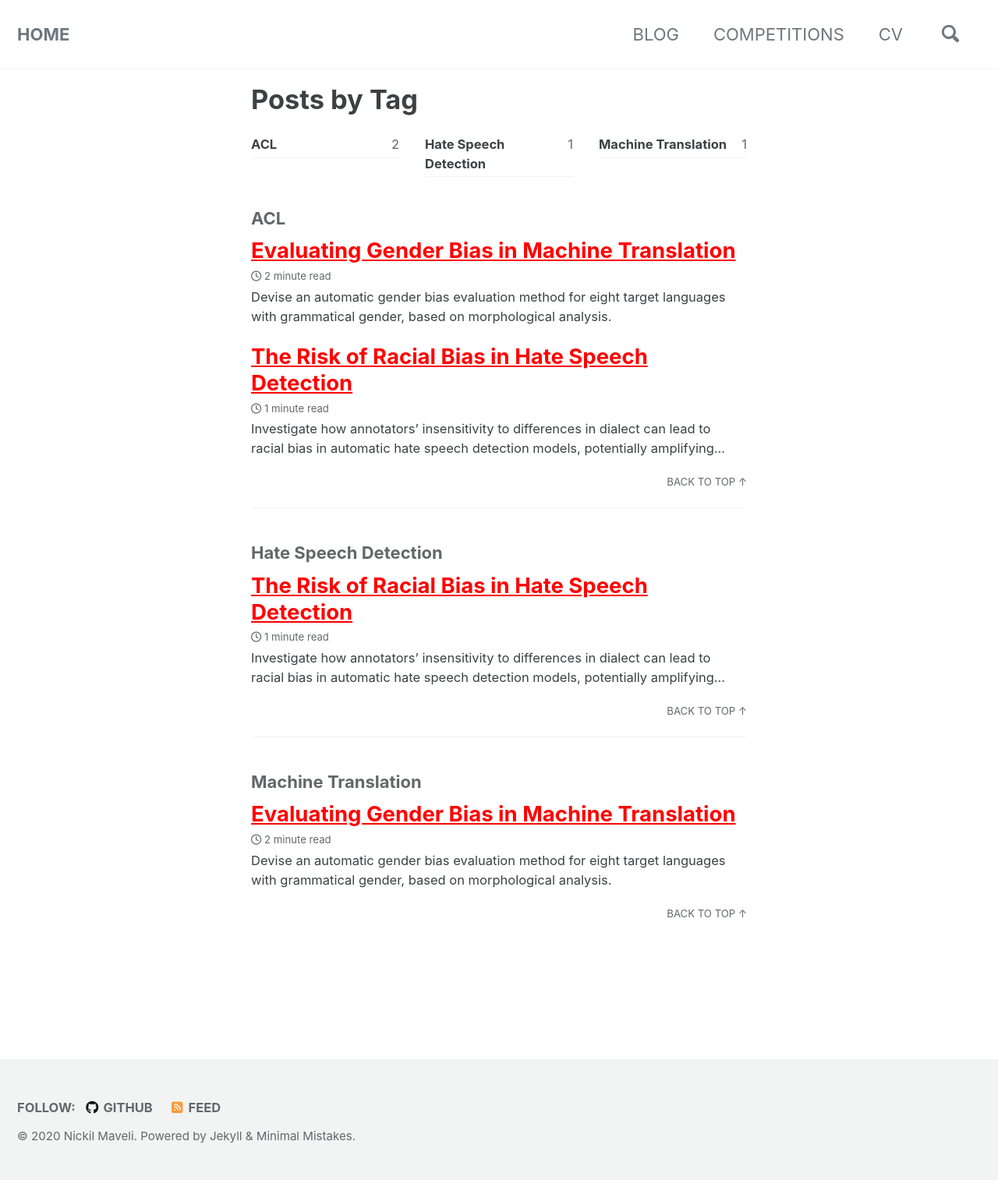
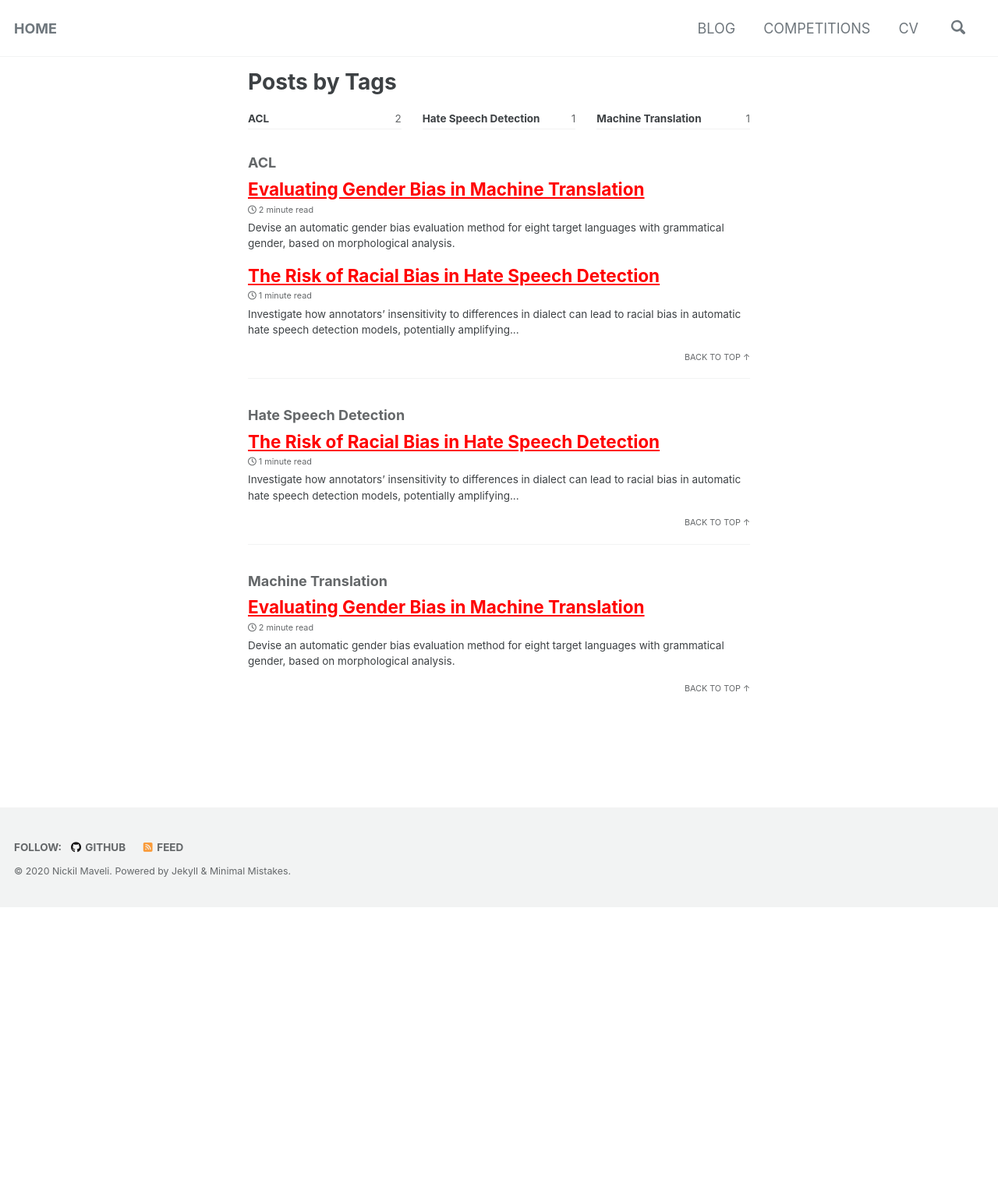
Before and after one commit to Nickil21/nickil21.github.io, a Jekyll site: the page built from _pages/tag-archive.md, in a window 1280 px wide. Shown: the whole page at 78% size. Built offline with Jekyll 4.4.1, drawn with Linux system fonts in a browser that asks for light colours; cached includes are drawn as plain includes; nearby versions of some CDN libraries; a style sheet for code colours, icons or effects is not loaded; after the commit the page ends 1164 px from its top, so only the background shows below that.

Commit message:
update font-size

```diff
--- a/_config.yml
+++ b/_config.yml
@@ -119,7 +119,7 @@ author:
       # url: "https://instagram.com/"
     - label: "LinkedIn"
       icon: "fab fa-linkedin-in"
-      url: "https://linkedin/in/nickil21"
+      url: "https://www.linkedin.com/in/nickil21/"
     - label: "StackOverflow"
       icon: "fab fa-stack-overflow"
       url: "https://stackoverflow.com/users/6207849/nickil-maveli"
@@ -285,9 +285,9 @@ defaults:
       type: posts
     values:
       layout: single
-      author_profile: true
+      author_profile: false
       read_time: true
-      comments: # true
+      comments: true # true
       share: true
       related: true
 
--- a/_includes/head/custom.html
+++ b/_includes/head/custom.html
@@ -15,7 +15,7 @@
 <link rel="icon" type="image/png" href="{{ base_path }}/images/android-chrome-192x192.png?v=M44lzPylqQ" sizes="192x192">
 <link rel="icon" type="image/png" href="{{ base_path }}/images/favicon-96x96.png?v=M44lzPylqQ" sizes="96x96">
 <link rel="icon" type="image/png" href="{{ base_path }}/images/favicon-16x16.png?v=M44lzPylqQ" sizes="16x16">
-<link rel="manifest" href="{{ base_path }}/assets/images/manifest.json?v=M44lzPylqQ">
+<link rel="manifest" href="{{ base_path }}/images/manifest.json?v=M44lzPylqQ">
 <link rel="mask-icon" href="{{ base_path }}/images/safari-pinned-tab.svg?v=M44lzPylqQ" color="#000000">
 <link rel="shortcut icon" href="/images/favicon.ico?v=M44lzPylqQ">
 <meta name="msapplication-TileColor" content="#000000">
--- a/_pages/tag-archive.md
+++ b/_pages/tag-archive.md
@@ -1,5 +1,5 @@
 ---
-title: "Posts by Tag"
+title: "Posts by Tags"
 permalink: /blog/tags/
 layout: tags
 author_profile: false
--- a/_sass/minimal-mistakes.scss
+++ b/_sass/minimal-mistakes.scss
@@ -44,3 +44,22 @@ article.page {
 @import "minimal-mistakes/archive";
 @import "minimal-mistakes/sidebar";
 @import "minimal-mistakes/print";
+
+
+/* Hack to Make Font size smaller */
+
+html {
+  font-size: 12px; // change to whatever
+
+  @include breakpoint($medium) {
+    font-size: 14px; // change to whatever
+  }
+
+  @include breakpoint($large) {
+    font-size: 16px; // change to whatever
+  }
+
+  @include breakpoint($x-large) {
+    font-size: 18px; // change to whatever
+  }
+}
```
Also changed, not shown: images/favicon.ico (renamed from assets/images/favicon.ico), images/manifest.json (renamed from assets/images/manifest.json).
